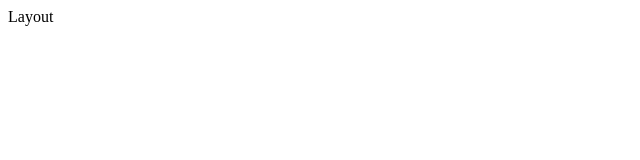
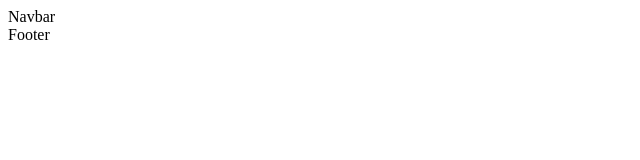
Before and after one commit to Alek30k/F-Pizzas, a Next.js app: page /components/Layout in a window 1280 px wide. Shown: the top 160 px of the page, without its empty margins (0-640 px from the left). Built offline with nearby package versions, Linux system fonts and the light colour scheme.

Commit message:
last commit

```diff
--- a/pages/components/Layout.js
+++ b/pages/components/Layout.js
@@ -1,5 +1,14 @@
-const Layout = () => {
-  return <div>Layout</div>;
+import Footer from "./Footer";
+import NavBar from "./Navbar";
+
+const Layout = ({ children }) => {
+  return (
+    <>
+      <NavBar />
+      {children}
+      <Footer />
+    </>
+  );
 };
 
 export default Layout;
```
